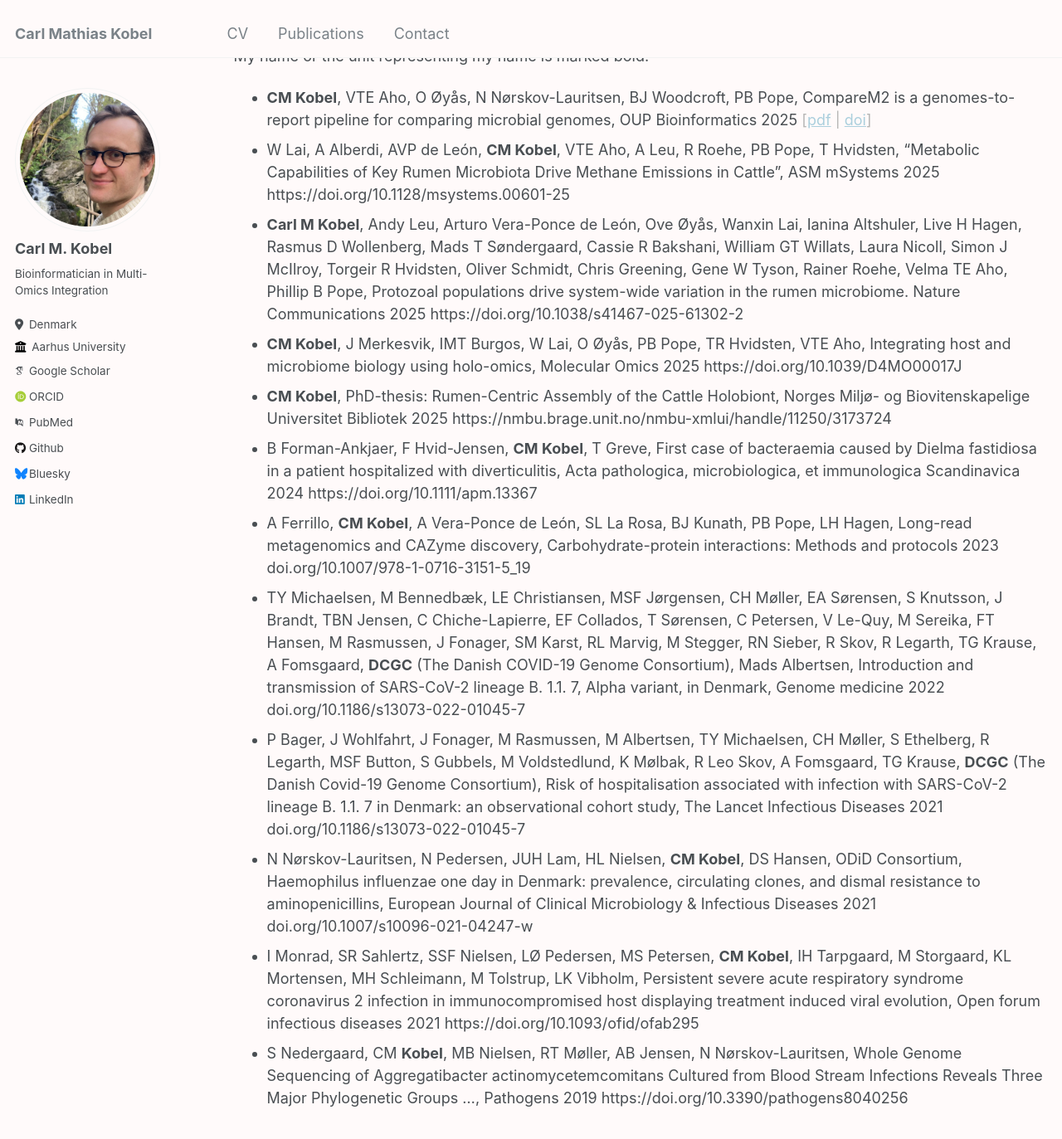
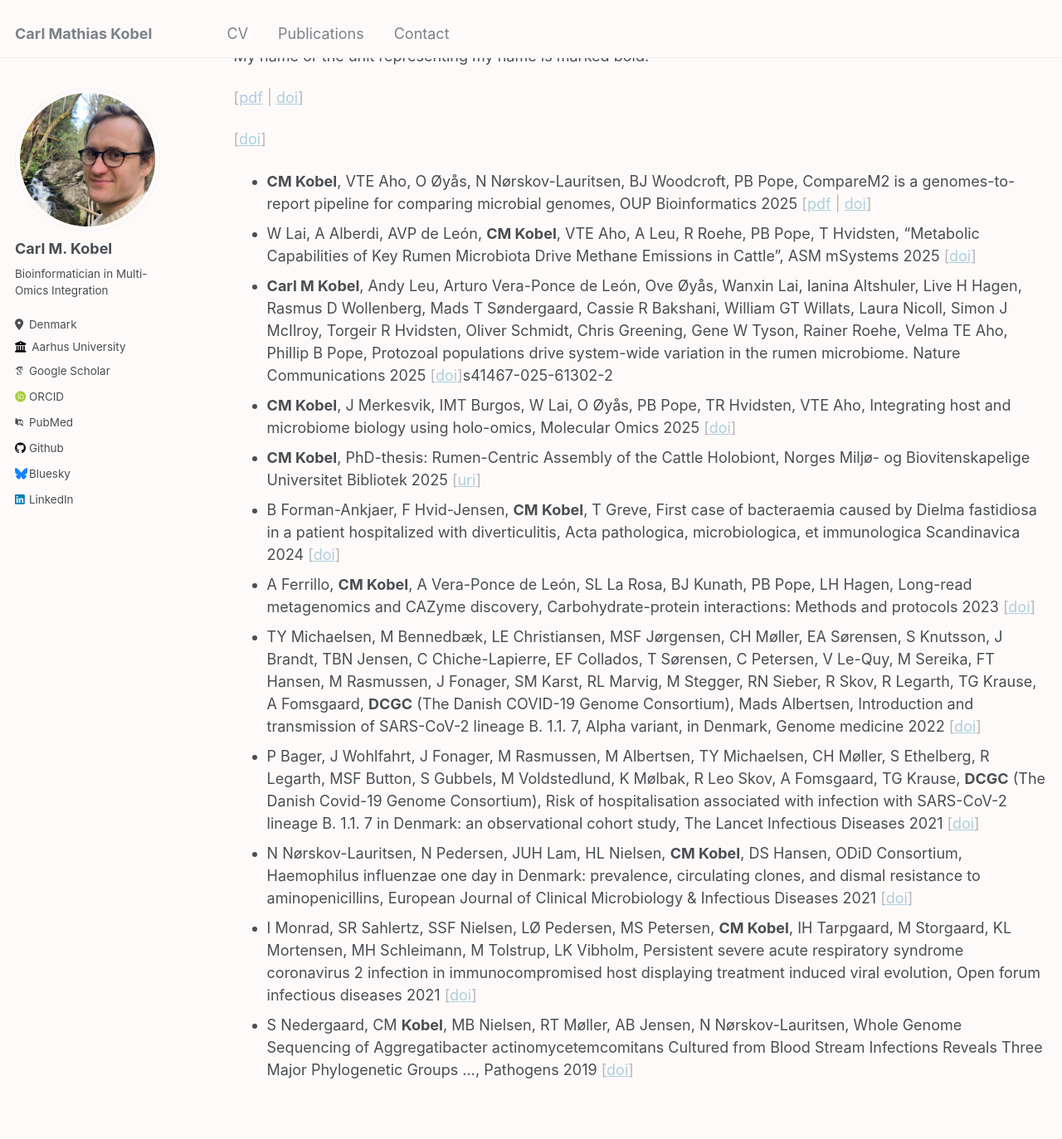
Before and after one commit to cmkobel/cmkobel.github.io, a Jekyll site: the page built from _pages/publications.md, in a window 1280 px wide and 1400 px high, scrolled down 267 px. Shown: the top 1373 px of the window at 83% size. Built offline with Jekyll 4.4.1, drawn with Linux system fonts in a browser that asks for light colours; some web fonts are replaced; some of the changed text lies outside the part shown.

Commit message:
Revise publication references and formatting
Updated publication links and added DOI references for clarity.

```diff
--- a/_pages/publications.md
+++ b/_pages/publications.md
@@ -19,16 +19,19 @@ My publications are up to date and available on google scholar: https://scholar.
 
 My name or the unit representing my name is marked bold.
 
+<span class="shaded">[[pdf](https://raw.githubusercontent.com/cmkobel/cmkobel.github.io/refs/heads/master/files/pubs/btaf517.pdf) \| [doi](https://doi.org/10.1093/bioinformatics/btaf517)]</span>
+
+<span class="shaded">[[doi](URL)]</span>
 
   - **CM Kobel**, VTE Aho, O Øyås, N Nørskov-Lauritsen, BJ Woodcroft, PB Pope, CompareM2 is a genomes-to-report pipeline for comparing microbial genomes, OUP Bioinformatics 2025  <span class="shaded">[[pdf](https://raw.githubusercontent.com/cmkobel/cmkobel.github.io/refs/heads/master/files/pubs/btaf517.pdf) \| [doi](https://doi.org/10.1093/bioinformatics/btaf517)]</span>
-  - W Lai, A Alberdi, AVP de León, **CM Kobel**, VTE Aho, A Leu, R Roehe, PB Pope, T Hvidsten, "Metabolic Capabilities of Key Rumen Microbiota Drive Methane Emissions in Cattle", ASM mSystems 2025 https://doi.org/10.1128/msystems.00601-25
-  - **Carl M Kobel**, Andy Leu, Arturo Vera-Ponce de León, Ove Øyås, Wanxin Lai, Ianina Altshuler, Live H Hagen, Rasmus D Wollenberg, Mads T Søndergaard, Cassie R Bakshani, William GT Willats, Laura Nicoll, Simon J McIlroy, Torgeir R Hvidsten, Oliver Schmidt, Chris Greening, Gene W Tyson, Rainer Roehe, Velma TE Aho, Phillip B Pope, Protozoal populations drive system-wide variation in the rumen microbiome. Nature Communications 2025 https://doi.org/10.1038/s41467-025-61302-2
-  - **CM Kobel**, J Merkesvik, IMT Burgos, W Lai, O Øyås, PB Pope, TR Hvidsten, VTE Aho, Integrating host and microbiome biology using holo-omics, Molecular Omics 2025 https://doi.org/10.1039/D4MO00017J
-  - **CM Kobel**, PhD-thesis: Rumen-Centric Assembly of the Cattle Holobiont, Norges Miljø- og Biovitenskapelige Universitet Bibliotek 2025 https://nmbu.brage.unit.no/nmbu-xmlui/handle/11250/3173724
-  - B Forman-Ankjaer, F Hvid-Jensen, **CM Kobel**, T Greve, First case of bacteraemia caused by Dielma fastidiosa in a patient hospitalized with diverticulitis, Acta pathologica, microbiologica, et immunologica Scandinavica 2024 https://doi.org/10.1111/apm.13367
-  - A Ferrillo, **CM Kobel**, A Vera-Ponce de León, SL La Rosa, BJ Kunath, PB Pope, LH Hagen, Long-read metagenomics and CAZyme discovery, Carbohydrate-protein interactions: Methods and protocols 2023 doi.org/10.1007/978-1-0716-3151-5_19
-  - TY Michaelsen, M Bennedbæk, LE Christiansen, MSF Jørgensen, CH Møller, EA Sørensen, S Knutsson, J Brandt, TBN Jensen, C Chiche-Lapierre, EF Collados, T Sørensen, C Petersen, V Le-Quy, M Sereika, FT Hansen, M Rasmussen, J Fonager, SM Karst, RL Marvig, M Stegger, RN Sieber, R Skov, R Legarth, TG Krause, A Fomsgaard, **DCGC** (The Danish COVID-19 Genome Consortium), Mads Albertsen, Introduction and transmission of SARS-CoV-2 lineage B. 1.1. 7, Alpha variant, in Denmark, Genome medicine 2022 doi.org/10.1186/s13073-022-01045-7
-  - P Bager, J Wohlfahrt, J Fonager, M Rasmussen, M Albertsen, TY Michaelsen, CH Møller, S Ethelberg, R Legarth, MSF Button, S Gubbels, M Voldstedlund, K Mølbak, R Leo Skov, A Fomsgaard, TG Krause, **DCGC** (The Danish Covid-19 Genome Consortium), Risk of hospitalisation associated with infection with SARS-CoV-2 lineage B. 1.1. 7 in Denmark: an observational cohort study, The Lancet Infectious Diseases 2021 doi.org/10.1186/s13073-022-01045-7
-  - N Nørskov-Lauritsen, N Pedersen, JUH Lam, HL Nielsen, **CM Kobel**, DS Hansen, ODiD Consortium, Haemophilus influenzae one day in Denmark: prevalence, circulating clones, and dismal resistance to aminopenicillins, European Journal of Clinical Microbiology & Infectious Diseases 2021 doi.org/10.1007/s10096-021-04247-w
-  - I Monrad, SR Sahlertz, SSF Nielsen, LØ Pedersen, MS Petersen, **CM Kobel**, IH Tarpgaard, M Storgaard, KL Mortensen, MH Schleimann, M Tolstrup, LK Vibholm, Persistent severe acute respiratory syndrome coronavirus 2 infection in immunocompromised host displaying treatment induced viral evolution, Open forum infectious diseases  2021 https://doi.org/10.1093/ofid/ofab295
-  - S Nedergaard, CM **Kobel**, MB Nielsen, RT Møller, AB Jensen, N Nørskov-Lauritsen, Whole Genome Sequencing of Aggregatibacter actinomycetemcomitans Cultured from Blood Stream Infections Reveals Three Major Phylogenetic Groups …, Pathogens 2019 https://doi.org/10.3390/pathogens8040256
+  - W Lai, A Alberdi, AVP de León, **CM Kobel**, VTE Aho, A Leu, R Roehe, PB Pope, T Hvidsten, "Metabolic Capabilities of Key Rumen Microbiota Drive Methane Emissions in Cattle", ASM mSystems 2025 <span class="shaded">[[doi](https://doi.org/10.1128/msystems.00601-25)]</span>
+  - **Carl M Kobel**, Andy Leu, Arturo Vera-Ponce de León, Ove Øyås, Wanxin Lai, Ianina Altshuler, Live H Hagen, Rasmus D Wollenberg, Mads T Søndergaard, Cassie R Bakshani, William GT Willats, Laura Nicoll, Simon J McIlroy, Torgeir R Hvidsten, Oliver Schmidt, Chris Greening, Gene W Tyson, Rainer Roehe, Velma TE Aho, Phillip B Pope, Protozoal populations drive system-wide variation in the rumen microbiome. Nature Communications 2025 <span class="shaded">[[doi](https://doi.org/10.1038/)]</span>s41467-025-61302-2
+  - **CM Kobel**, J Merkesvik, IMT Burgos, W Lai, O Øyås, PB Pope, TR Hvidsten, VTE Aho, Integrating host and microbiome biology using holo-omics, Molecular Omics 2025 <span class="shaded">[[doi](https://doi.org/10.1039/D4MO00017J)]</span>
+  - **CM Kobel**, PhD-thesis: Rumen-Centric Assembly of the Cattle Holobiont, Norges Miljø- og Biovitenskapelige Universitet Bibliotek 2025 <span class="shaded">[[uri](https://nmbu.brage.unit.no/nmbu-xmlui/handle/11250/3173724)]</span>
+  - B Forman-Ankjaer, F Hvid-Jensen, **CM Kobel**, T Greve, First case of bacteraemia caused by Dielma fastidiosa in a patient hospitalized with diverticulitis, Acta pathologica, microbiologica, et immunologica Scandinavica 2024 <span class="shaded">[[doi](https://doi.org/10.1111/apm.13367)]</span>
+  - A Ferrillo, **CM Kobel**, A Vera-Ponce de León, SL La Rosa, BJ Kunath, PB Pope, LH Hagen, Long-read metagenomics and CAZyme discovery, Carbohydrate-protein interactions: Methods and protocols 2023 <span class="shaded">[[doi](https://doi.org/10.1007/978-1-0716-3151-5_19)]</span>
+  - TY Michaelsen, M Bennedbæk, LE Christiansen, MSF Jørgensen, CH Møller, EA Sørensen, S Knutsson, J Brandt, TBN Jensen, C Chiche-Lapierre, EF Collados, T Sørensen, C Petersen, V Le-Quy, M Sereika, FT Hansen, M Rasmussen, J Fonager, SM Karst, RL Marvig, M Stegger, RN Sieber, R Skov, R Legarth, TG Krause, A Fomsgaard, **DCGC** (The Danish COVID-19 Genome Consortium), Mads Albertsen, Introduction and transmission of SARS-CoV-2 lineage B. 1.1. 7, Alpha variant, in Denmark, Genome medicine 2022 <span class="shaded">[[doi](https://doi.org/10.1186/s13073-022-01045-7)]</span>
+  - P Bager, J Wohlfahrt, J Fonager, M Rasmussen, M Albertsen, TY Michaelsen, CH Møller, S Ethelberg, R Legarth, MSF Button, S Gubbels, M Voldstedlund, K Mølbak, R Leo Skov, A Fomsgaard, TG Krause, **DCGC** (The Danish Covid-19 Genome Consortium), Risk of hospitalisation associated with infection with SARS-CoV-2 lineage B. 1.1. 7 in Denmark: an observational cohort study, The Lancet Infectious Diseases 2021 <span class="shaded">[[doi](https://doi.org/10.1186/s13073-022-01045-7)]</span>
+  - N Nørskov-Lauritsen, N Pedersen, JUH Lam, HL Nielsen, **CM Kobel**, DS Hansen, ODiD Consortium, Haemophilus influenzae one day in Denmark: prevalence, circulating clones, and dismal resistance to aminopenicillins, European Journal of Clinical Microbiology & Infectious Diseases 2021 <span class="shaded">[[doi](https://doi.org/10.1007/s10096-021-04247-w)]</span>
+  - I Monrad, SR Sahlertz, SSF Nielsen, LØ Pedersen, MS Petersen, **CM Kobel**, IH Tarpgaard, M Storgaard, KL Mortensen, MH Schleimann, M Tolstrup, LK Vibholm, Persistent severe acute respiratory syndrome coronavirus 2 infection in immunocompromised host displaying treatment induced viral evolution, Open forum infectious diseases  2021 <span class="shaded">[[doi](https://doi.org/10.1093/ofid/ofab295)]</span>
+  - S Nedergaard, CM **Kobel**, MB Nielsen, RT Møller, AB Jensen, N Nørskov-Lauritsen, Whole Genome Sequencing of Aggregatibacter actinomycetemcomitans Cultured from Blood Stream Infections Reveals Three Major Phylogenetic Groups …, Pathogens 2019 <span class="shaded">[[doi](https://doi.org/10.3390/pathogens8040256)]</span>
```
Also changed, not shown: other parts of _pages/publications.md (+1 -1 lines).
